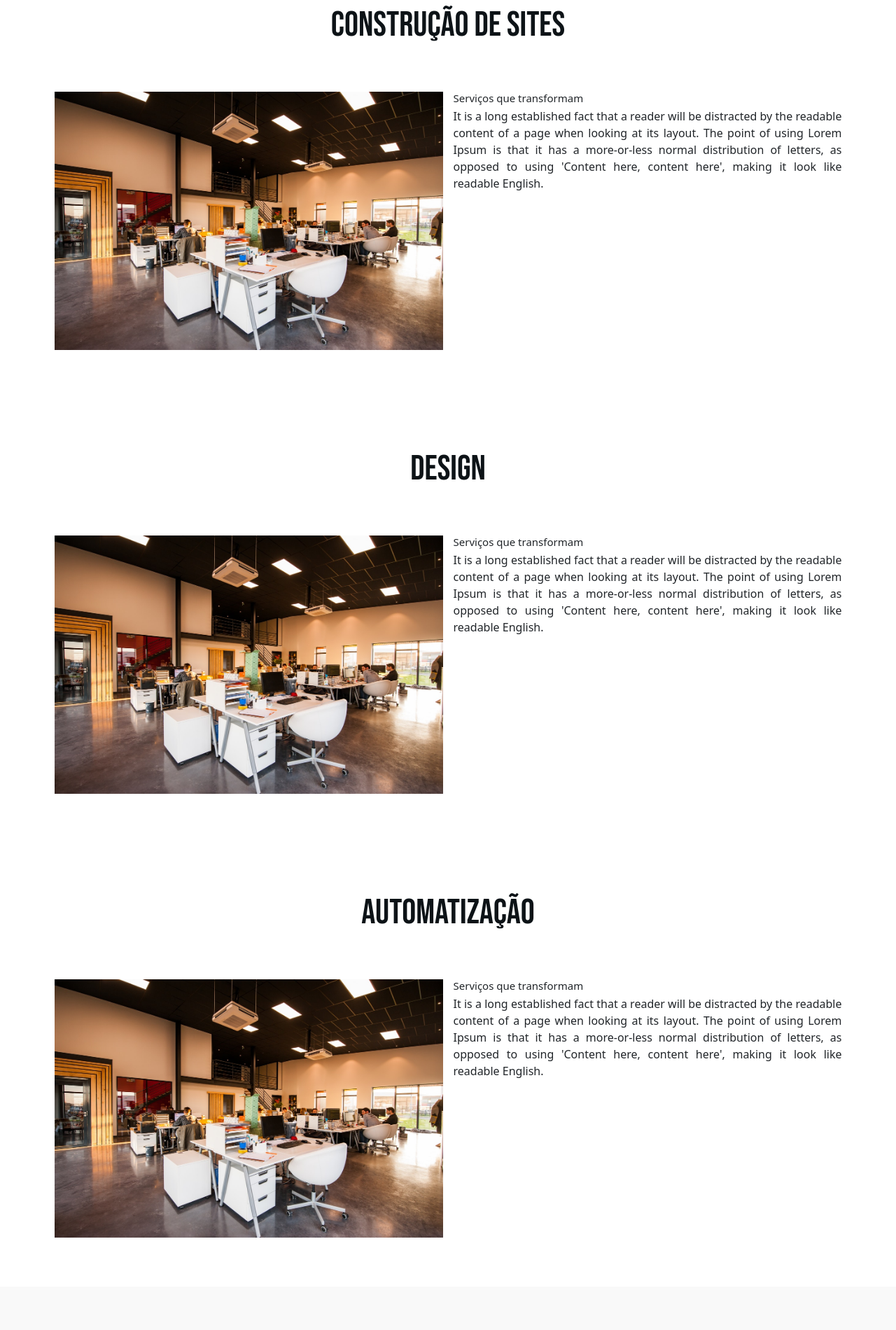
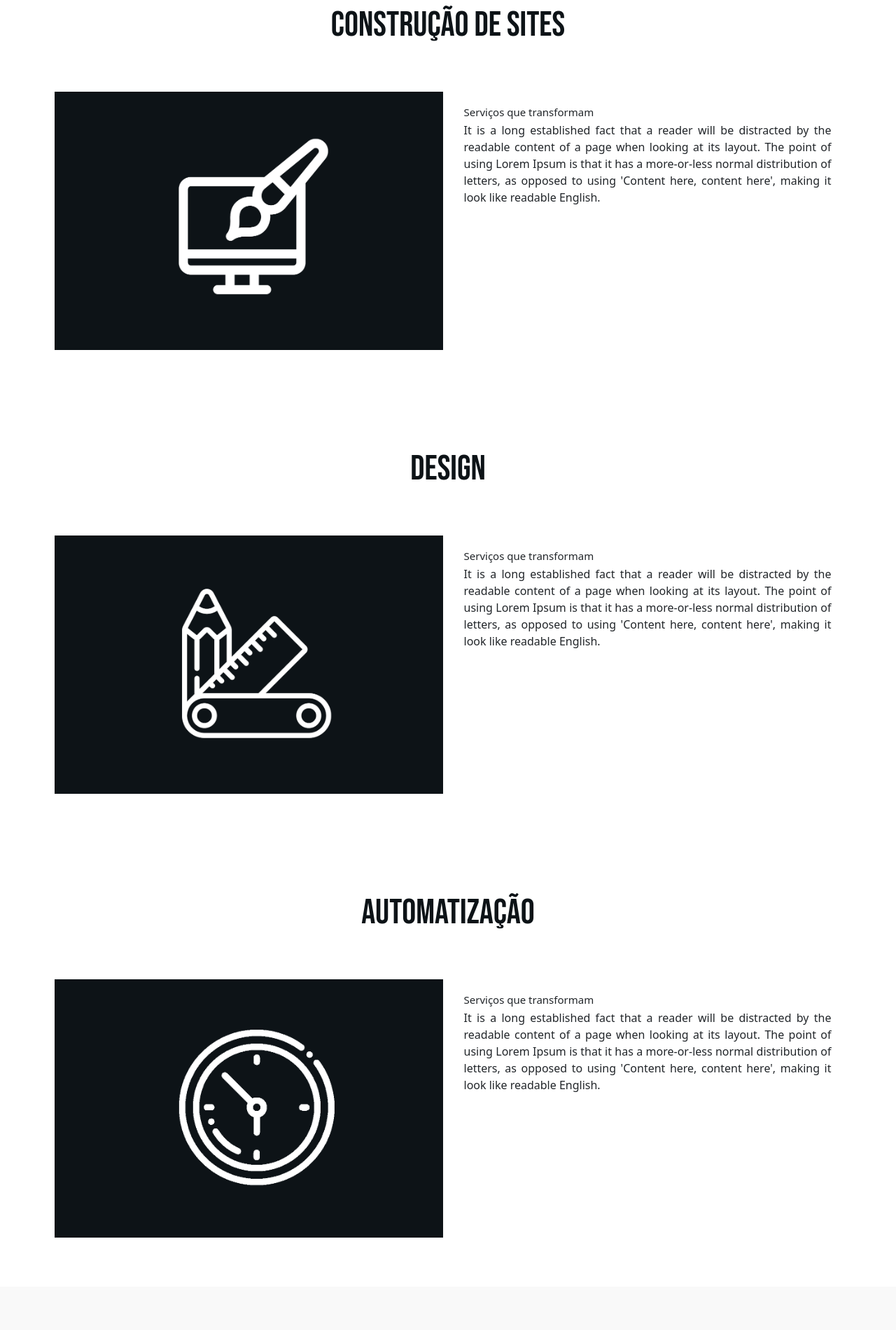
Before and after one commit to ClaytonCKOB/responsive_website, a plain HTML site: page index.html in a window 1280 px wide. Shown: the part 780-2680 px from the top of the page at 70% size. Drawn offline with nearby package versions, Linux system fonts and the light colour scheme.

Commit message:
Complemento de imagens

```diff
--- a/css/style.css
+++ b/css/style.css
@@ -42,7 +42,7 @@ header, .navbar{
 .logo{
     padding: 0;
     margin: 0;
-    width: 20vw;
+    width: 100px;
     background-color: black;
 }
 
@@ -68,6 +68,10 @@ header, .navbar{
   border-bottom: 3px solid #FFF;
 }
 /* Corpo */
+
+.parte-textual{
+    padding: 20px 15px 15px 15px;
+}
 
 .img-fluida{
     width: 100%;
--- a/index.html
+++ b/index.html
@@ -77,15 +77,17 @@
                         <div class="underline"></div>
                     </div>
                     <div class="col-md-6">
-                        <img src="img/agencia.jpg" alt="Imagem da agência" class="img-fluid">
+                        <img src="img/construcao_de_sites.png" alt="Imagem da agência" class="img-fluid">
                     </div>
                     <div class="col-md-6">
+                        <div class="parte-textual">
                             <h4>Serviços que transformam</h4>
                             <p>It is a long established fact that a reader will be distracted by
                                 the readable content of a page when looking at its layout. The point
                                 of using Lorem Ipsum is that it has a more-or-less normal distribution
                                 of letters, as opposed to using 'Content here, content here', making
                                 it look like readable English.</p>
+                        </div>
                     </div>
                 </div>
             </div>
@@ -99,15 +101,17 @@
                         <div class="underline"></div>
                     </div>
                     <div class="col-md-6">
-                        <img src="img/agencia.jpg" alt="Imagem da agência" class="img-fluid">
+                        <img src="img/design.png" alt="Imagem da agência" class="img-fluid">
                     </div>
                     <div class="col-md-6">
+                        <div class="parte-textual">
                             <h4>Serviços que transformam</h4>
                             <p>It is a long established fact that a reader will be distracted by
                                 the readable content of a page when looking at its layout. The point
                                 of using Lorem Ipsum is that it has a more-or-less normal distribution
                                 of letters, as opposed to using 'Content here, content here', making
                                 it look like readable English.</p>
+                        </div>
                     </div>
                 </div>
             </div>
@@ -121,15 +125,17 @@
                         <div class="underline"></div>
                     </div>
                     <div class="col-md-6">
-                        <img src="img/agencia.jpg" alt="Imagem da agência" class="img-fluid">
+                        <img src="img/automatizacao.png" alt="Imagem da agência" class="img-fluid">
                     </div>
                     <div class="col-md-6">
+                        <div class="parte-textual">
                             <h4>Serviços que transformam</h4>
                             <p>It is a long established fact that a reader will be distracted by
                                 the readable content of a page when looking at its layout. The point
                                 of using Lorem Ipsum is that it has a more-or-less normal distribution
                                 of letters, as opposed to using 'Content here, content here', making
                                 it look like readable English.</p>
+                        </div>
                     </div>
                 </div>
             </div>
@@ -143,15 +149,17 @@
                         <div class="underline"></div>
                     </div>
                     <div class="col-md-6">
-                        <img src="img/agencia.jpg" alt="Imagem da agência" class="img-fluid">
+                        <img src="img/about.png" alt="Imagem da agência" class="img-fluid">
                     </div>
                     <div class="col-md-6">
+                        <div class="parte-textual">
                             <h4>Serviços que transformam</h4>
                             <p>It is a long established fact that a reader will be distracted by
                                 the readable content of a page when looking at its layout. The point
                                 of using Lorem Ipsum is that it has a more-or-less normal distribution
                                 of letters, as opposed to using 'Content here, content here', making
                                 it look like readable English.</p>
+                        </div>
                         <ol id="about-list">
                             <li><i class="fas fa-check"></i>Sites responsivos.</li>
                             <li><i class="fas fa-check"></i>Sites responsivos.</li>
```
Also changed, not shown: img/about.png (added), img/automatizacao.png (added), img/construcao_de_sites.png (added), img/design.png (added). Lines whose indentation alone changed are shown as unchanged.
